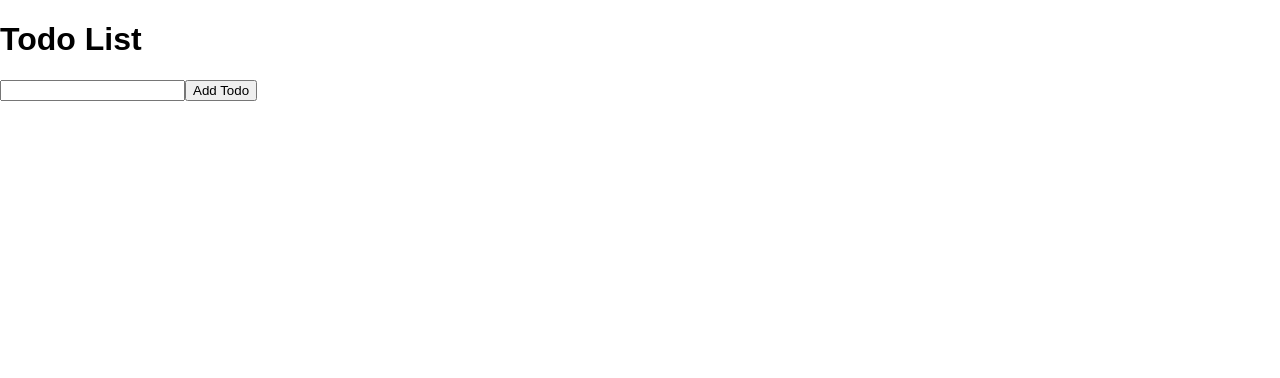
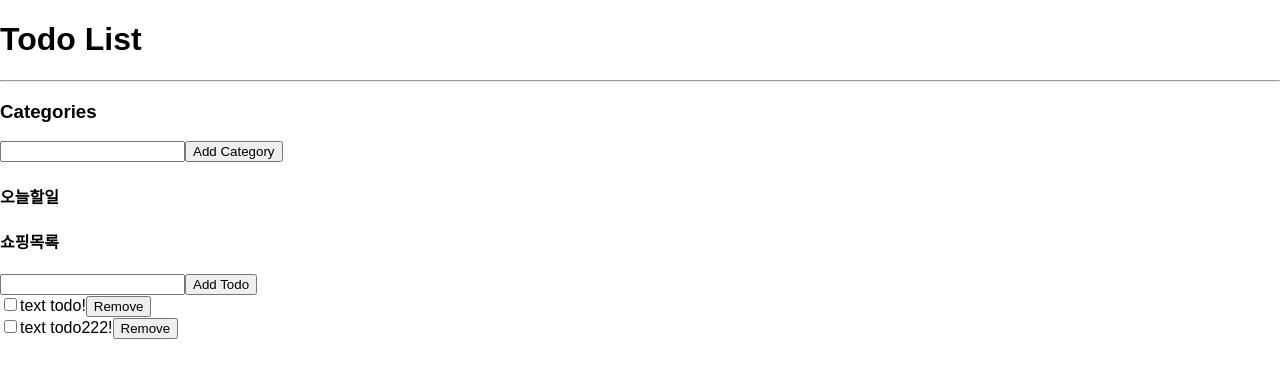
Before and after one commit to zinojung/react-todo, a React (Create React App) app: page / in a window 1280 px wide. Shown: the top 378 px of the page. Built offline with nearby package versions, Linux system fonts and the light colour scheme.

Commit message:
Category Add 기능 추가

```diff
--- a/src/App.js
+++ b/src/App.js
@@ -1,102 +1,84 @@
 import React, { Component } from 'react';
-import AddTodo from './components/AddTodo';
+import Categories from './components/Categories';
 import Todos from './components/Todos';
 import uuid from 'uuid';
-import update from 'immutability-helper';
-// import logo from './logo.svg';
 import './App.css';
 
 class App extends Component {
-  constructor(prop) {
-    super(prop);
+  constructor(props) {
+    super(props);
     this.state = {
-      todos: []
-    };
-    this.addTodo = this.addTodo.bind(this);
-    this.removeTodo = this.removeTodo.bind(this);
-    this.makeCompletedTodo = this.makeCompletedTodo.bind(this);
-  }
-
-  componentDidMount() {
-    try {
-      const json = localStorage.getItem("todos");
-      const todos = JSON.parse(json);
-      if(todos) {
-        this.setState({todos});
-      }
-    } catch(e) {
-      //Do nothing;
+        categories:[
+            {
+                id: uuid(),
+                title: "오늘할일",
+                selected: false,
+                todos: [
+                    {id: "idid1", text:"오늘 고등어사기", isCompleted: false},
+                    {id: "idid2", text:"text todo222!", isCompleted: false}
+                ]
+            },
+            {
+                id: uuid(),
+                title: "쇼핑목록",
+                selected: true,
+                todos: [
+                    {id: "idid1", text:"text todo!", isCompleted: false},
+                    {id: "idid2", text:"text todo222!", isCompleted: false}
+                ]
+            }
+        ]
     }
   }
-
-  componentDidUpdate(prevProps, prevState) {
-    if(prevState.todos.length !== this.state.todos.length) {
-      const json = JSON.stringify(this.state.todos);
-      localStorage.setItem("todos", json);
-    } else {
-      const prevCompletedState = prevState.todos.map((todo) => ( todo.isCompleted ));
-      const thisCompletedState = this.state.todos.map((todo) => ( todo.isCompleted ));
-      for(let i = 0; i < this.state.todos.length; i++) {
-        if(prevCompletedState[i] !== thisCompletedState[i]) {
-          const json = JSON.stringify(this.state.todos);
-          localStorage.setItem("todos", json);
-        }
-      }
-    }
-  }
-
-  addTodo = (newTodo) => {
-
-    const filterTodos = this.state.todos.filter((todo) => {
-      return todo.text === newTodo;
-    });
-
-    if(!newTodo) {
-      return "Type anything!";
-    } else if (filterTodos.length > 0) {
-      return "Same todo is exist!";
+  /*
+    Categories Functions
+  */
+  handleAddCategory = (newCategoryName) => {
+    if(!newCategoryName) {
+      return "Plz Type anything!"
     }
 
-    const template = {
-      id: uuid(),
-      text: newTodo,
-      isCompleted: false
+    const sameNameCategory = this.state.categories.filter((category) => {
+      return category.title === newCategoryName
+    })
+
+    if(sameNameCategory.length > 0) {
+      return "Already exist category name";
     }
 
-    this.setState((prev) => {
-      return { todos: prev.todos.concat(template) } ;
-    });
+    const newCategory ={
+        id: uuid(),
+        title: newCategoryName,
+        selected: false,
+        todos: []
+    }
+
+    this.setState((prevState) => {
+      return { categories: prevState.categories.concat(newCategory) }
+    })
+
+    return "";
   }
-
-  removeTodo = (id) => {
-    this.setState((prev) => ({
-        todos:  prev.todos.filter((todo) => ( todo.id !== id ))
-    }));
-  }
-
-  makeCompletedTodo = (id) => {
-    const todos = this.state.todos;
-    const todoIndex = todos.findIndex((todo) => {
-      return todo.id === id;
-    });
-
-    const updatedTodo = update(todos[todoIndex], {isCompleted: {$set: !todos[todoIndex].isCompleted}})
-    const newTodos = update(todos, {
-      $splice: [[todoIndex, 1, updatedTodo]]
-    });
-    this.setState({todos: newTodos});
-  }
-
+  /*
+    Todos Functions
+  */
   render() {
     return (
       <div>
         <h1>Todo List</h1>
-        <AddTodo addTodo={this.addTodo} />
-        <Todos
-          todos={this.state.todos}
-          removeTodo={this.removeTodo}
-          makeCompletedTodo={this.makeCompletedTodo}
+        <hr />
+        <Categories
+          categories={this.state.categories}
+          handleAddCategory={this.handleAddCategory}
         />
+        {
+          this.state.categories.map((category) => {
+            if(category.selected) {
+              return <Todos key={category.id} category={category}/>
+            }
+            return "";
+          })
+        }
       </div>
     );
   }
--- /dev/null
+++ b/src/components/AddCategory.js
@@ -0,0 +1,35 @@
+import React, {Component} from 'react';
+
+export default class AddCategory extends Component {
+    constructor(props) {
+        super(props);
+        this.state = {
+            error: ""
+        }
+        this.onSubmit = this.onSubmit.bind(this);
+    }
+    onSubmit = (e) => {
+        e.preventDefault();
+        const name = e.target.elements.category.value;
+        const error = this.props.handleAddCategory(name);
+
+        if(error) {
+            this.setState({ error });
+        } else {
+            this.setState({ error: "" });
+            e.target.elements.category.value = ""
+        }
+    }
+
+    render() {
+        return (
+            <div>
+                {this.state.error && <p>{this.state.error}</p>}
+                <form onSubmit={this.onSubmit}>
+                    <input type="text" name="category"/>
+                    <button>Add Category</button>
+                </form>
+            </div>
+        )
+    }
+}
--- a/src/components/AddTodo.js
+++ b/src/components/AddTodo.js
@@ -1,28 +1,10 @@
 import React from 'react';
 
 export default class AddTodo extends React.Component {
-    constructor(props) {
-        super(props);
-        this.state = {
-            error: undefined
-        }
-        this.onSubmit = this.onSubmit.bind(this);
-    }
-    onSubmit = (e) => {
-        e.preventDefault();
-        const error = this.props.addTodo(e.target.elements.todo.value);
-
-        this.setState({ error });
-
-        if(!error) {
-            e.target.elements.todo.value = ""
-        }
-    }
     render() {
         return (
             <div>
-                { this.state.error && <p>{this.state.error}</p>}
-                <form onSubmit={this.onSubmit}>
+                <form>
                     <input type="text" name="todo"/>
                     <button>Add Todo</button>
                 </form>
--- /dev/null
+++ b/src/components/Categories.js
@@ -0,0 +1,30 @@
+import React from 'react';
+import AddCategory from './AddCategory';
+import CategoryItem from './CategoryItem';
+
+
+// Categories: [
+//    {title: "오늘할일", todos: []}
+//]
+
+export default class Categories extends React.Component {
+
+    render() {
+        return (
+            <div>
+                <h3>Categories</h3>
+                <AddCategory
+                    handleAddCategory={this.props.handleAddCategory}
+                />
+                {
+                    this.props.categories.map((category) => {
+                        return <CategoryItem
+                            category={category}
+                            key={category.id}
+                            />
+                    })
+                }
+            </div>
+        );
+    }
+}
--- /dev/null
+++ b/src/components/CategoryItem.js
@@ -0,0 +1,11 @@
+import React from 'react';
+
+const CategoryItem = (props) => {
+    return (
+        <div>
+            <h4>{props.category.title}</h4>
+        </div>
+    );
+}
+
+export default CategoryItem;
--- a/src/components/Todos.js
+++ b/src/components/Todos.js
@@ -1,17 +1,17 @@
 import React from 'react';
 import TodoItem from './TodoItem';
+import AddTodo from './AddTodo';
 
 
 const Todos = (props) => {
     return (
         <div>
-            {props.todos.map((todo) => {
+            <AddTodo />
+            {props.category.todos.map((todo) => {
                 return (
                     <TodoItem
                         key={todo.text}
                         todo={todo}
-                        removeTodo={props.removeTodo}
-                        makeCompletedTodo={props.makeCompletedTodo}
                     />
                 );
             })}
```
